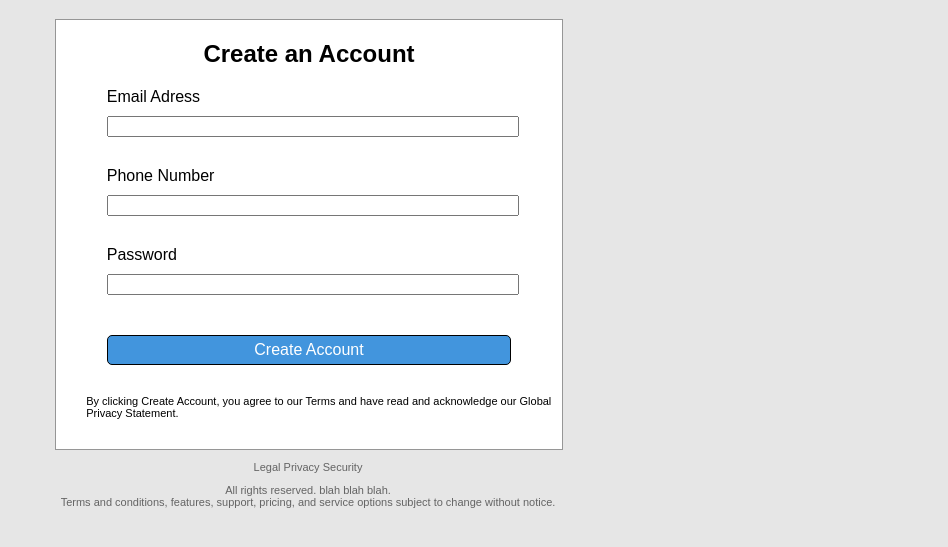
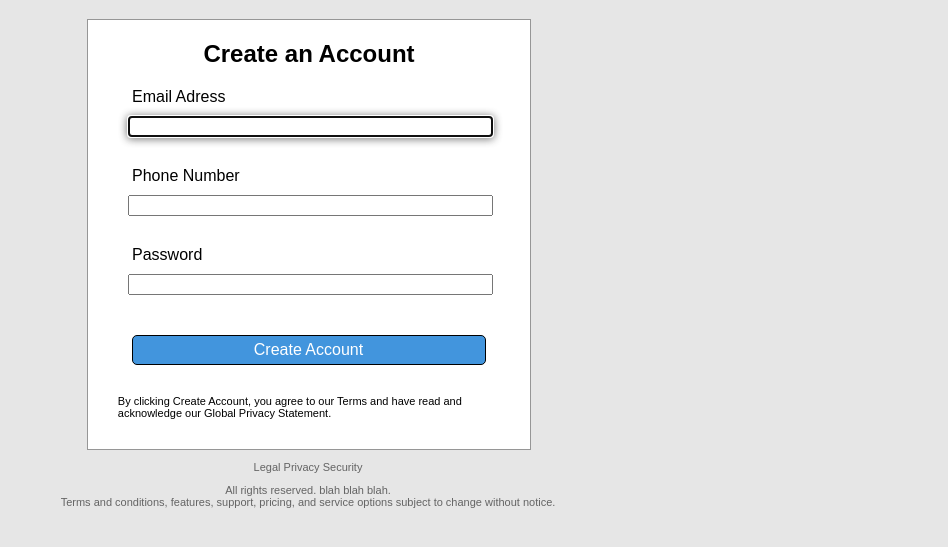
Before and after one commit to Irishallo/htmlformsproject, a plain HTML site: page index.html in a window 1280 px wide. Shown: the part 113-660 px from the top of the page, without its empty margins (332-1280 px from the left). Drawn offline with Linux system fonts and the light colour scheme.

Commit message:
finishing touches

```diff
--- a/index.html
+++ b/index.html
@@ -13,7 +13,7 @@
     <form>
         <h2>Create an Account</h2>
         <label for="email">Email Adress</label> <br>
-        <input type="email" id="email" required> <br>
+        <input type="email" id="email" required autofocus> <br>
         <label for="tel">Phone Number</label> <br>
         <input type="tel" id="tel"> <br>
         <label for="password">Password</label> <br>
--- a/style.css
+++ b/style.css
@@ -37,9 +37,9 @@ h1 {
 
 form {
     background-color: rgb(255, 255, 255);
-    width: 40%;
+    width: 35%;
     position: relative;
-    left: 30%;
+    left: 32.5%;
     border: 1px solid rgb(150, 150, 150);
 }
 
@@ -48,9 +48,14 @@ form h2 {
 }
 
 form input {
-    margin: 10px 0 30px 10%;
+    margin: 10px 0 30px 9%;
     width: 80%;
+    padding-left: 5px;
 }
+
+input:focus {
+    box-shadow: 0 1px 8px 0 rgb(150, 150, 150), 0 1px 10px 0 rgb(150, 150, 150);
+  }
 
 form label {
     margin-left: 10%;
@@ -65,12 +70,14 @@ input[type=submit] {
     padding-top: 5px;
     padding-bottom: 5px;
     margin-left: 10%;
+    box-shadow: 0 0 0;
 }
 
 form p {
     margin: 0 10px 30px 30px;
 }
 
+
 /* footer */
 footer {
     text-align: center;
```
